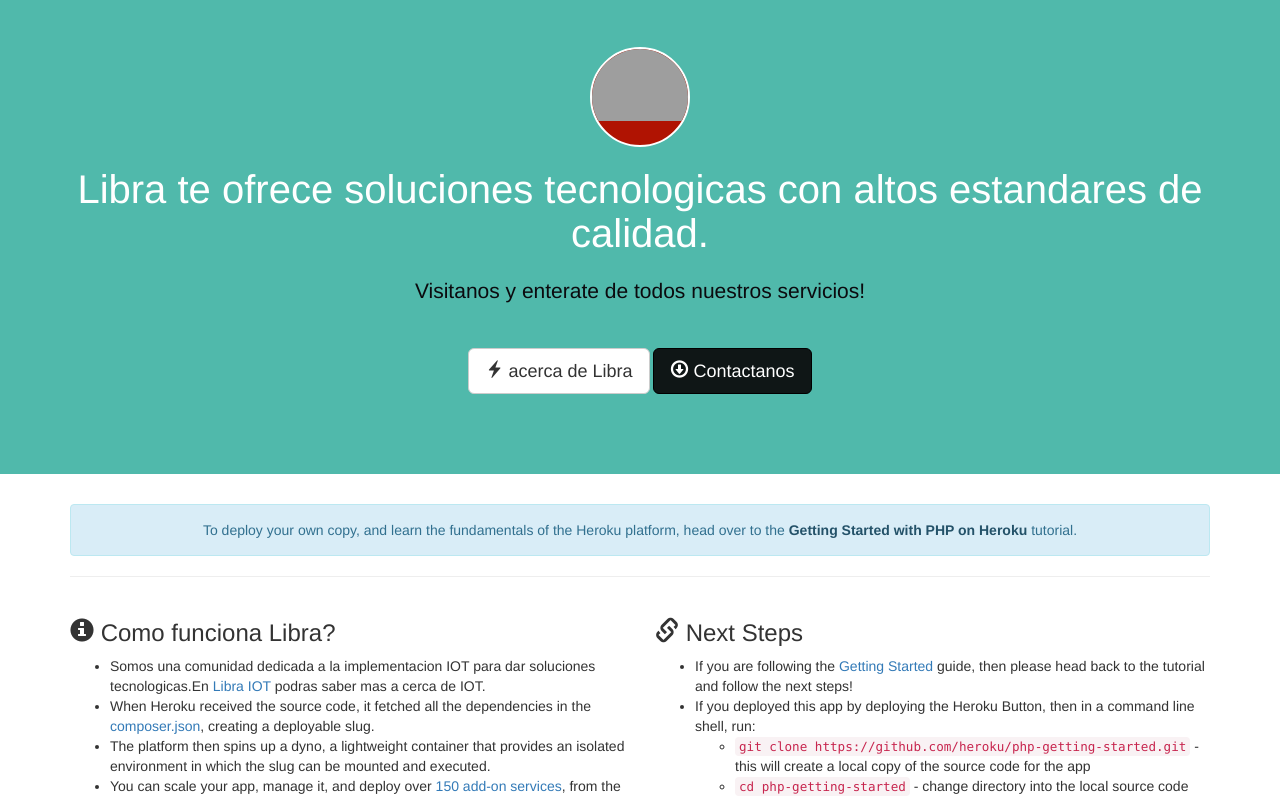
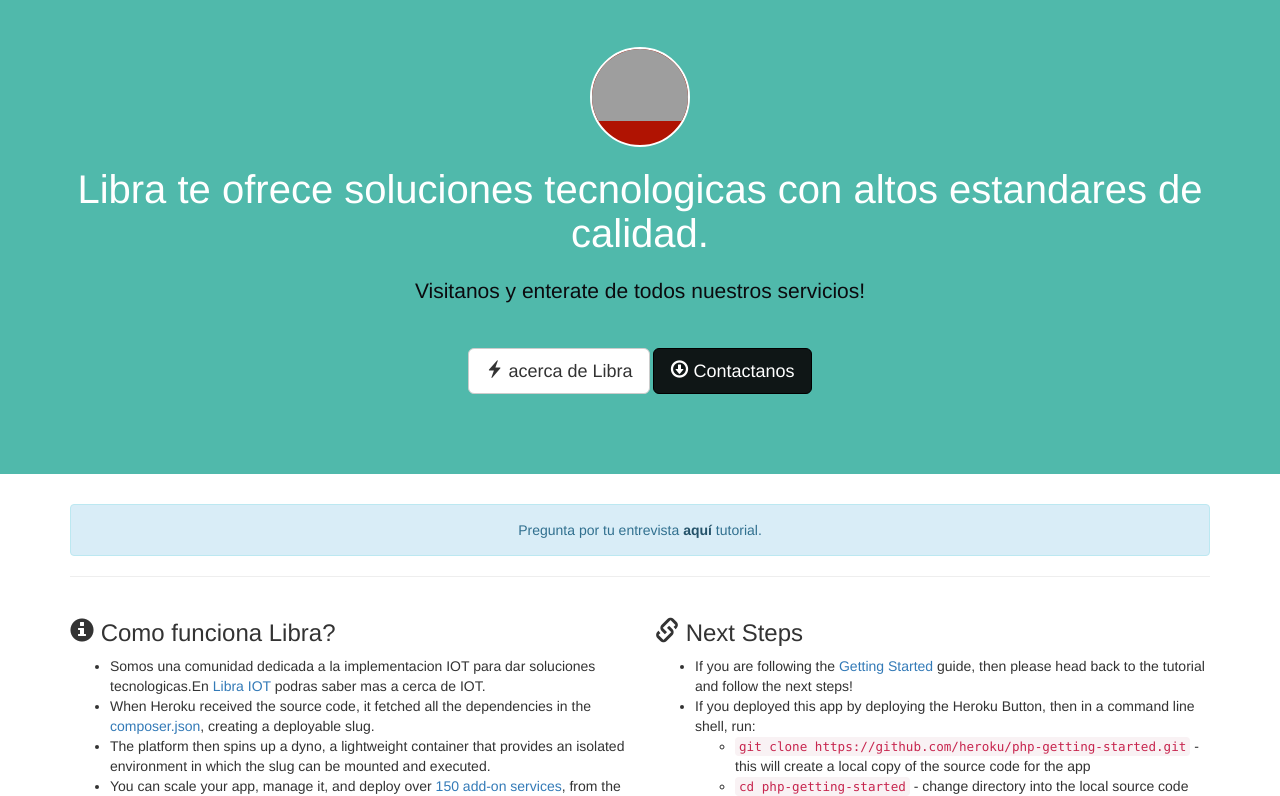
Before and after one commit to jesusrring/TestDohko, a PHP site: template web/views/index.twig in a window 1280 px wide. Shown: the part 52-848 px from the top of the page. Run offline with PHP 8.4, Linux system fonts and the light colour scheme; the template is opened without the code that fills it, so the values that code supplies are empty; some libraries are stand-ins or nearby versions; grey boxes are pictures that could not be loaded.

Commit message:
Update index.twig

```diff
--- a/web/views/index.twig
+++ b/web/views/index.twig
@@ -14,7 +14,7 @@
 </div>
 <div class="container">
   <div class="alert alert-info text-center" role="alert">
-    To deploy your own copy, and learn the fundamentals of the Heroku platform, head over to the <a href="https://devcenter.heroku.com/articles/getting-started-with-php" class="alert-link">Getting Started with PHP on Heroku</a> tutorial.
+    Pregunta por tu entrevista <a href="https://devcenter.heroku.com/articles/getting-started-with-php" class="alert-link">aquí</a> tutorial.
   </div>
   <hr>
   <div class="row">
```
